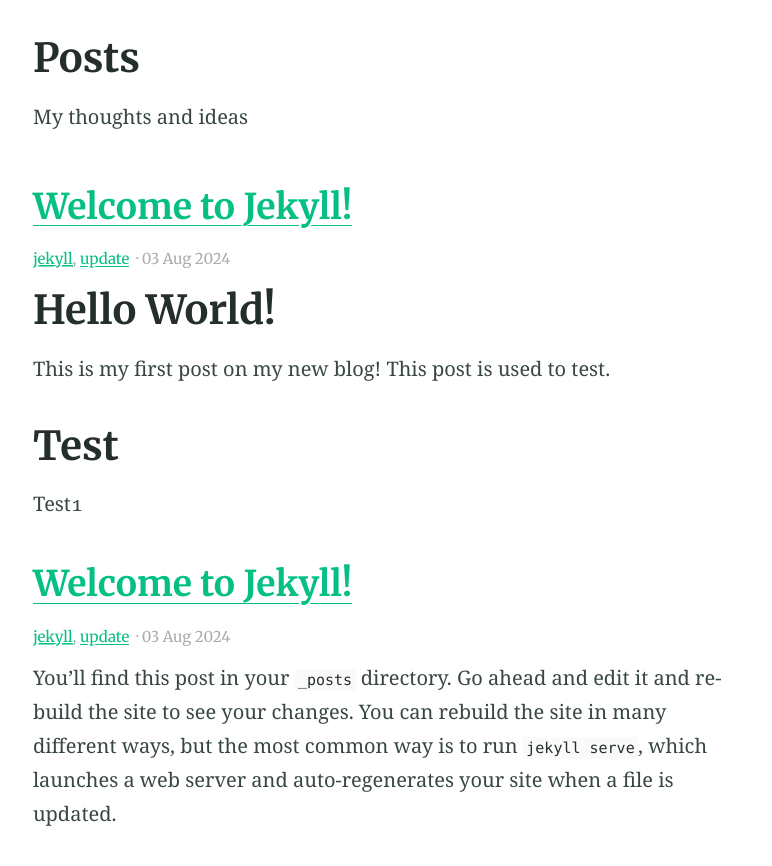
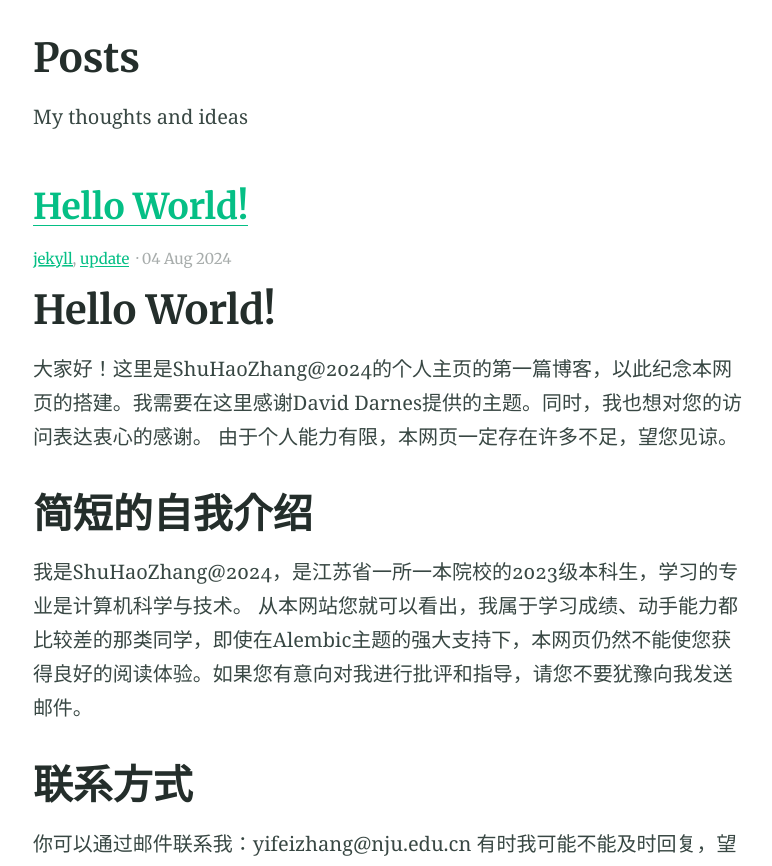
Before and after one commit to Past-Dream/Past-Dream.github.io, a Jekyll site: the page built from blog/index.html, in a window 1280 px wide, cut to the strip 412-1278 px from the top of the page. Shown: the whole strip, without its empty margins (250-1022 px from the left). Built offline with Jekyll 4.4.1, drawn with Linux system fonts in a browser that asks for light colours; the list of posts is cut into pages by our own code; some of the changed text lies outside the part shown.

Commit message:
hello world

```diff
--- a/_posts/2024-08-03-hello-world.md
+++ b/_posts/2024-08-03-hello-world.md
@@ -1,13 +1,21 @@
 ---
 layout: post
-title:  "Welcome to Jekyll!"
-date:   2024-08-03 17:15:00 +0800
+title:  "Hello World!"
+date:   2024-08-04 12:00:00 +0800
 categories: jekyll update
 ---
 
 # Hello World!
 
-This is my first post on my new blog! This post is used to test.
+大家好！这里是ShuHaoZhang@2024的个人主页的第一篇博客，以此纪念本网页的搭建。我需要在这里感谢David Darnes提供的主题。同时，我也想对您的访问表达衷心的感谢。
+由于个人能力有限，本网页一定存在许多不足，望您见谅。
 
-# Test
-Test1
+# 简短的自我介绍
+
+我是ShuHaoZhang@2024，是江苏省一所一本院校的2023级本科生，学习的专业是计算机科学与技术。
+从本网站您就可以看出，我属于学习成绩、动手能力都比较差的那类同学，即使在Alembic主题的强大支持下，本网页仍然不能使您获得良好的阅读体验。如果您有意向对我进行批评和指导，请您不要犹豫向我发送邮件。
+
+# 联系方式
+
+你可以通过邮件联系我：yifeizhang@nju.edu.cn
+有时我可能不能及时回复，望您理解、海涵！
--- a/_posts/2024-08-03-welcome-to-jekyll.markdown
+++ /dev/null
@@ -1,29 +0,0 @@
----
-layout: post
-title:  "Welcome to Jekyll!"
-date:   2024-08-03 14:59:41 +0800
-categories: jekyll update
----
-You’ll find this post in your `_posts` directory. Go ahead and edit it and re-build the site to see your changes. You can rebuild the site in many different ways, but the most common way is to run `jekyll serve`, which launches a web server and auto-regenerates your site when a file is updated.
-
-Jekyll requires blog post files to be named according to the following format:
-
-`YEAR-MONTH-DAY-title.MARKUP`
-
-Where `YEAR` is a four-digit number, `MONTH` and `DAY` are both two-digit numbers, and `MARKUP` is the file extension representing the format used in the file. After that, include the necessary front matter. Take a look at the source for this post to get an idea about how it works.
-
-Jekyll also offers powerful support for code snippets:
-
-{% highlight ruby %}
-def print_hi(name)
-  puts "Hi, #{name}"
-end
-print_hi('Tom')
-#=> prints 'Hi, Tom' to STDOUT.
-{% endhighlight %}
-
-Check out the [Jekyll docs][jekyll-docs] for more info on how to get the most out of Jekyll. File all bugs/feature requests at [Jekyll’s GitHub repo][jekyll-gh]. If you have questions, you can ask them on [Jekyll Talk][jekyll-talk].
-
-[jekyll-docs]: https://jekyllrb.com/docs/home
-[jekyll-gh]:   https://github.com/jekyll/jekyll
-[jekyll-talk]: https://talk.jekyllrb.com/
```
